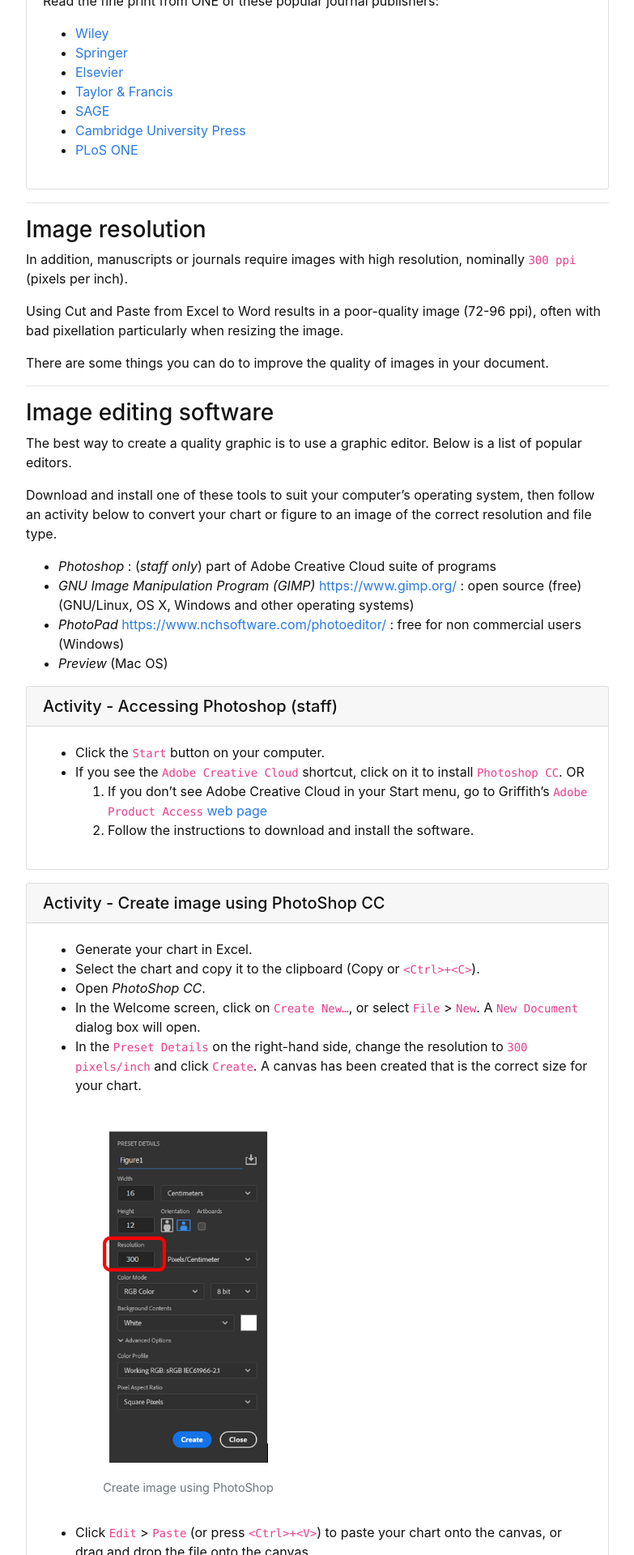
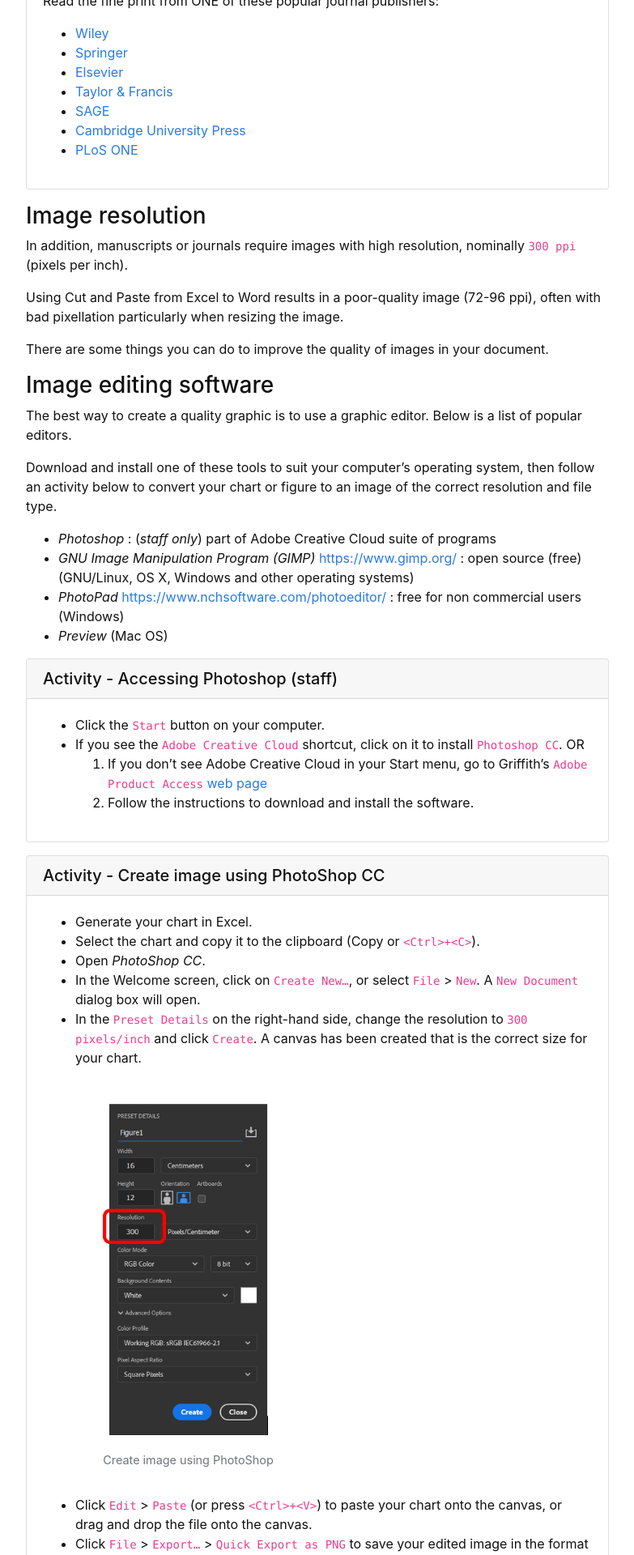
Before and after one commit to GULibrarySandbox/data-vis-basics, a Jekyll site: the page built from content/4-convert.md, in a window 1280 px wide. Shown: the part 586-2506 px from the top of the page at 81% size, without its empty margins (248-1031 px from the left). Built offline with Jekyll 4.4.1, drawn with Linux system fonts in a browser that asks for light colours.

Commit message:
Update 4-convert.md

```diff
--- a/content/4-convert.md
+++ b/content/4-convert.md
@@ -32,7 +32,6 @@ Read the fine print from ONE of these popular journal publishers:
 - [PLoS ONE](https://journals.plos.org/plosone/s/figures){% endcapture %}
 {% include card.md header="Activity: Publisher requirements" text=text %}
 
------
 <p>
 
 </p>
@@ -45,11 +44,6 @@ Using Cut and Paste from Excel to Word results in a poor-quality image (72-96 pp
 
 There are some things you can do to improve the quality of images in your document.
 
-<p>
-
-</p>
-
------
 <p>
 
 </p>
```
